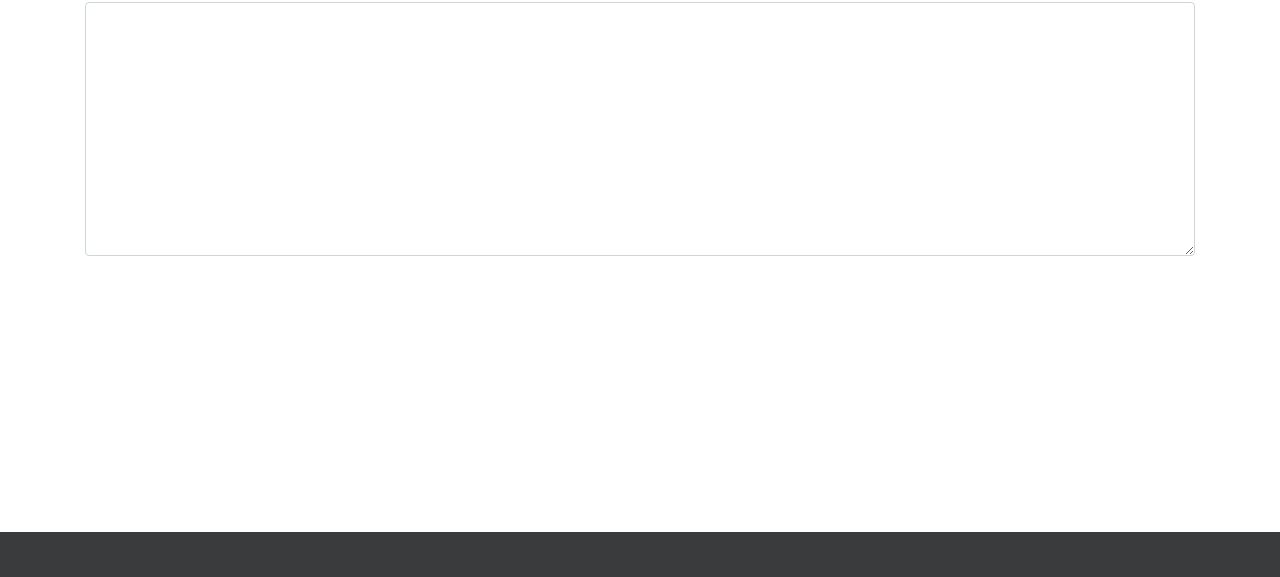
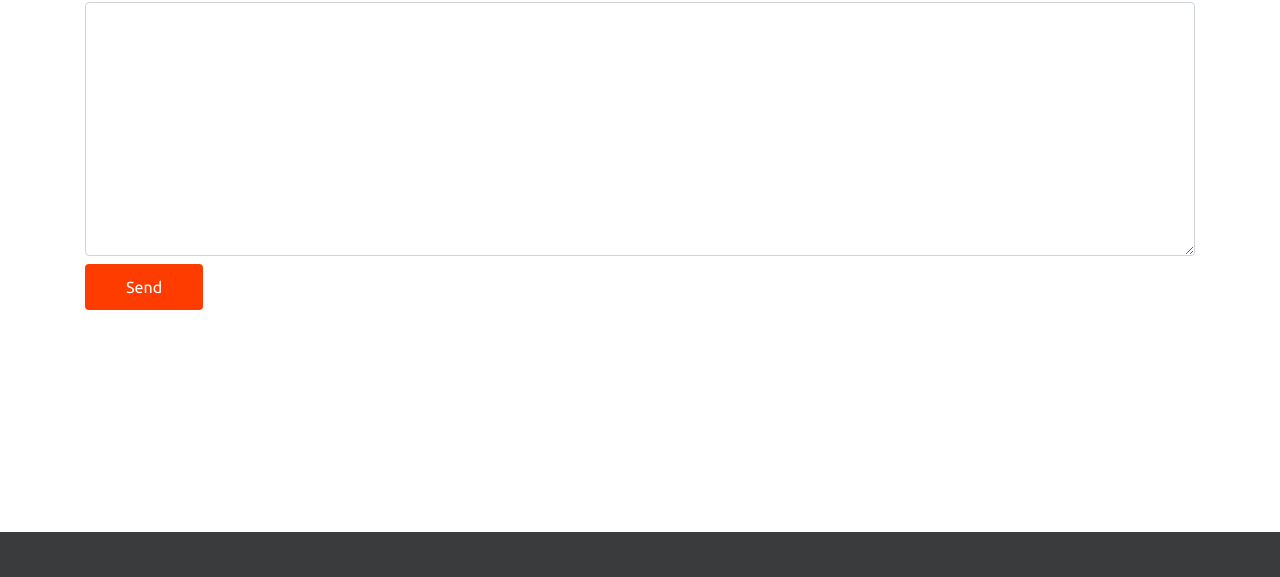
Before and after one commit to FayVik/ABCD, a plain HTML site: page index.html in a window 1280 px wide. Shown: the part 2772-3349 px from the top of the page. Drawn offline with nearby package versions, Linux system fonts and the light colour scheme.

Commit message:
add button contact section

```diff
--- a/index.html
+++ b/index.html
@@ -216,6 +216,9 @@
 						></textarea>
 					</div>
 				</div>
+				<div class="">
+					<button type="submit" class="btn">Send</button>
+				</div>
 			</form>
 		</div>
 
--- a/style.css
+++ b/style.css
@@ -118,6 +118,14 @@ input {
 	outline: none !important;
 	box-shadow: none !important;
 }
+.btn {
+	color: #ffffff;
+	background: rgb(255, 60, 0);
+	padding: 10px 40px;
+}
+.btn:hover {
+	color: #ffffff;
+}
 footer {
 	width: 100%;
 	min-height: 50vh;
```
